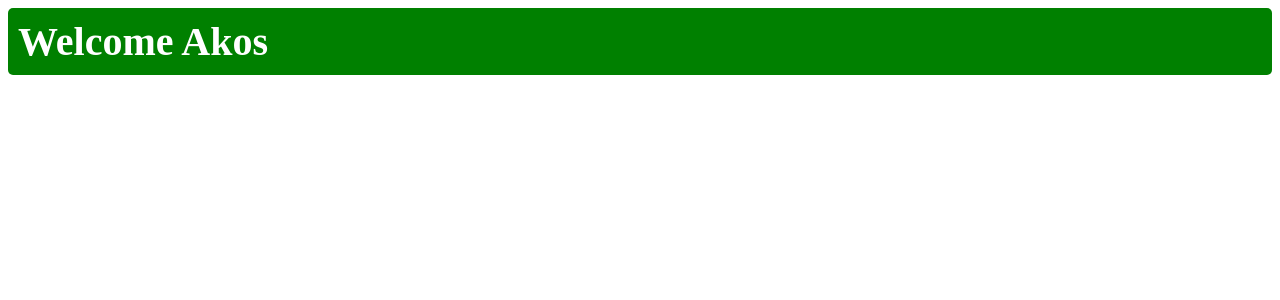
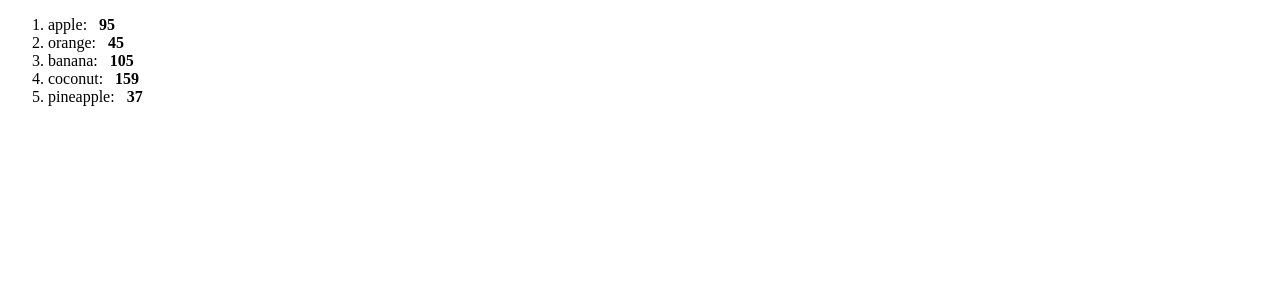
Before and after one commit to AkosKolloros/react-tutorial-2024, a React (Vite) app: page / in a window 1280 px wide. Shown: the top 300 px of the page. Built offline with nearby package versions, Linux system fonts and the light colour scheme.

Commit message:
render list

```diff
--- a/src/App.jsx
+++ b/src/App.jsx
@@ -1,9 +1,9 @@
-import UserGreeting from "./UserGreetingModule/UserGreeting";
+import List from "./ListModule/List";
 
 function App() {
   return (
     <>
-      <UserGreeting isLoggedIn={true} username="Akos"></UserGreeting>
+      <List></List>
     </>
   );
 }
--- /dev/null
+++ b/src/ListModule/List.jsx
@@ -0,0 +1,34 @@
+import "./List.css";
+import PropTypes from "prop-types";
+
+function List() {
+  const fruits = [
+    { id: 1, name: "apple", calories: 95 },
+    { id: 2, name: "orange", calories: 45 },
+    { id: 3, name: "banana", calories: 105 },
+    { id: 4, name: "coconut", calories: 159 },
+    { id: 5, name: "pineapple", calories: 37 },
+  ];
+
+  // fruits.sort((a, b) => a.name.localeCompare(b.name));
+  // fruits.sort((a, b) => a.calories - b.calories);
+  // fruits.sort((a, b) => a.calories - b.calories);
+
+  // const lowCalFruits = fruits.filter((fruit) => fruit.calories <= 100);
+
+  const listItems = fruits.map((fruit) => (
+    <>
+      <li key={fruit.id}>
+        {fruit.name}: &nbsp; <b>{fruit.calories}</b>
+      </li>
+    </>
+  ));
+  return (
+    <>
+      <ol>{listItems}</ol>
+    </>
+  );
+}
+List.proptypes = {};
+List.defaultProps = {};
+export default List;
```
Also changed, not shown: src/ListModule/List.css (added).
